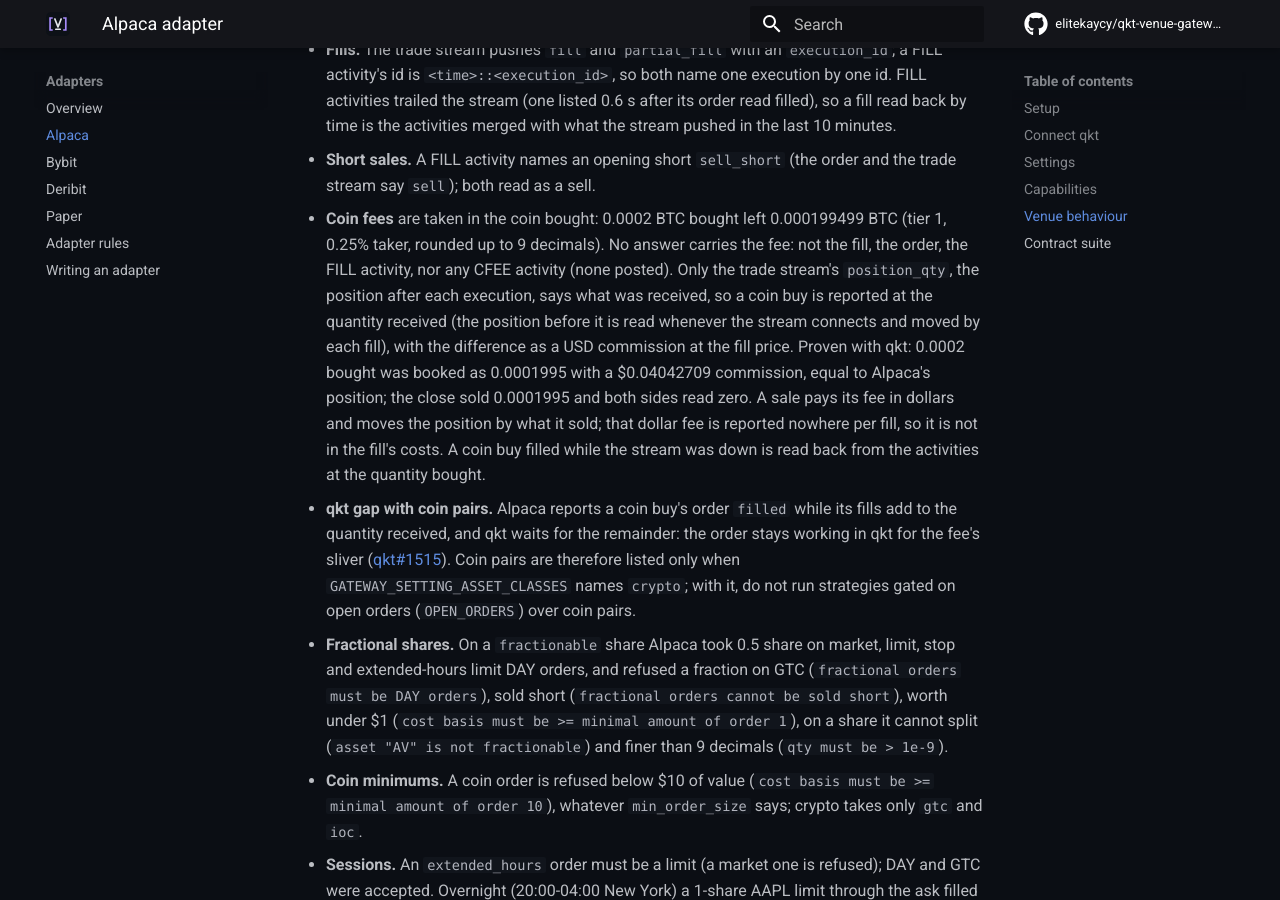
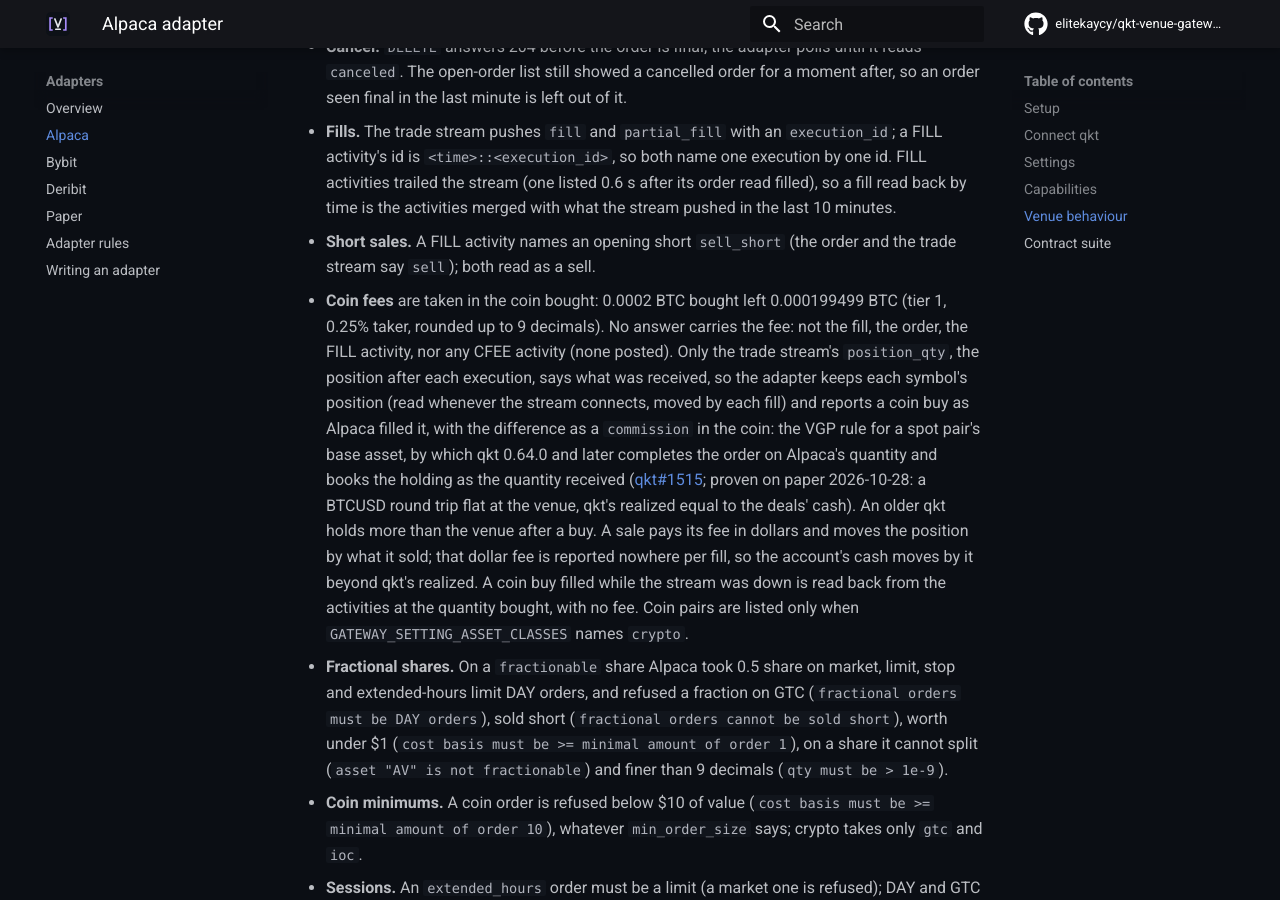
Before and after one commit to elitekaycy/qkt-venue-gateway, an MkDocs documentation site: the page built from docs/adapters/alpaca.md, in a window 1280 px wide and 900 px high, scrolled down 2862 px. Built offline with MkDocs 1.6.1 and Material for MkDocs 9.7.7, drawn with Linux system fonts in a browser that asks for light colours; comment, search, counter and statistics services are not loaded; some of the changed text lies outside the part shown.

Commit message:
fix(alpaca): report a coin buy's fee in the coin, as the venue filled it

```diff
--- a/adapter-alpaca/README.md
+++ b/adapter-alpaca/README.md
@@ -52,7 +52,7 @@ SYMBOLS
 | `GATEWAY_SETTING_ENVIRONMENT` | required | `paper`, or `live` for real money. Never defaulted |
 | `GATEWAY_SETTING_FEED` | `iex` | The stock data feed quotes and bars come from: `iex` (free) or `sip` (paid) |
 | `GATEWAY_SETTING_EXTENDED_HOURS` | `false` | `true` sends every limit DAY or GTC order on a share with Alpaca's `extended_hours`, so it may fill pre-market (04:00-09:30 New York), after hours (16:00-20:00) and overnight (20:00-04:00). VGP orders carry no such flag, so it is the account's choice |
-| `GATEWAY_SETTING_ASSET_CLASSES` | `us_equity` | What is listed and traded: `us_equity`, `crypto`, or both (`us_equity,crypto`). Coin pairs are opt-in: with `crypto` enabled, a coin buy's order stays working in qkt for the sliver Alpaca takes as its fee in the coin ([qkt#1515](https://github.com/elitekaycy/qkt/issues/1515)), so do not run strategies gated on open orders over coin pairs |
+| `GATEWAY_SETTING_ASSET_CLASSES` | `us_equity` | What is listed and traded: `us_equity`, `crypto`, or both (`us_equity,crypto`). Coin pairs are opt-in. A coin buy's fee is reported in the coin, which qkt 0.64.0 and later books as the quantity received ([qkt#1515](https://github.com/elitekaycy/qkt/issues/1515)); an older qkt holds more than the venue after a buy. Alpaca's dollar fee on a coin sale is reported by no fill, order or activity, so qkt's realized differs from the account's cash by it |
 | `GATEWAY_SETTING_FRACTIONAL` | `false` | `true` lists a share Alpaca can split (`fractionable`) in steps of 0.000000001; a fractional quantity is then sent on DAY orders only (Alpaca refuses it on any other) and refused before Alpaca otherwise. Off by default because qkt's orders are GTC unless they say otherwise |
 | `GATEWAY_LOGIN`, `GATEWAY_SECRET` | required | The API key id and its secret |
 
@@ -94,17 +94,16 @@ Measured on the paper environment, 2026-10-27/28, every answer recorded in `src/
   both read as a sell.
 - **Coin fees** are taken in the coin bought: 0.0002 BTC bought left 0.000199499 BTC (tier 1, 0.25% taker, rounded
   up to 9 decimals). No answer carries the fee: not the fill, the order, the FILL activity, nor any CFEE activity (none
-  posted). Only the trade stream's `position_qty`, the position after each execution, says what was received, so a
-  coin buy is reported at the quantity received (the position before it is read whenever the stream connects and moved
-  by each fill), with the difference as a USD commission at the fill price. Proven with qkt: 0.0002 bought was booked
-  as 0.0001995 with a $0.04042709 commission, equal to Alpaca's position; the close sold 0.0001995 and both sides read
-  zero. A sale pays its fee in dollars and moves the position by what it sold; that dollar fee is reported nowhere per
-  fill, so it is not in the fill's costs. A coin buy filled while the stream was down is read back from the activities
-  at the quantity bought.
-- **qkt gap with coin pairs.** Alpaca reports a coin buy's order `filled` while its fills add to the quantity received,
-  and qkt waits for the remainder: the order stays working in qkt for the fee's sliver ([qkt#1515](https://github.com/elitekaycy/qkt/issues/1515)). Coin pairs
-  are therefore listed only when `GATEWAY_SETTING_ASSET_CLASSES` names `crypto`; with it, do not run strategies gated on
-  open orders (`OPEN_ORDERS`) over coin pairs.
+  posted). Only the trade stream's `position_qty`, the position after each execution, says what was received, so the
+  adapter keeps each symbol's position (read whenever the stream connects, moved by each fill) and reports a coin buy
+  as Alpaca filled it, with the difference as a `commission` in the coin: the VGP rule for a spot pair's base asset,
+  by which qkt 0.64.0 and later completes the order on Alpaca's quantity and books the holding as the quantity
+  received ([qkt#1515](https://github.com/elitekaycy/qkt/issues/1515); proven on paper 2026-10-28: a BTCUSD round
+  trip flat at the venue, qkt's realized equal to the deals' cash). An older qkt holds more than the venue after a
+  buy. A sale pays its fee in dollars and moves the position by what it sold; that dollar fee is reported nowhere per
+  fill, so the account's cash moves by it beyond qkt's realized. A coin buy filled while the stream was down is read
+  back from the activities at the quantity bought, with no fee. Coin pairs are listed only when
+  `GATEWAY_SETTING_ASSET_CLASSES` names `crypto`.
 - **Fractional shares.** On a `fractionable` share Alpaca took 0.5 share on market, limit, stop and extended-hours
   limit DAY orders, and refused a fraction on GTC (`fractional orders must be DAY orders`), sold short (`fractional
   orders cannot be sold short`), worth under $1 (`cost basis must be >= minimal amount of order 1`), on a share it
```
Also changed, not shown: docs/vgp-v1-wire.md (+4 -0 lines), 3 other files.
